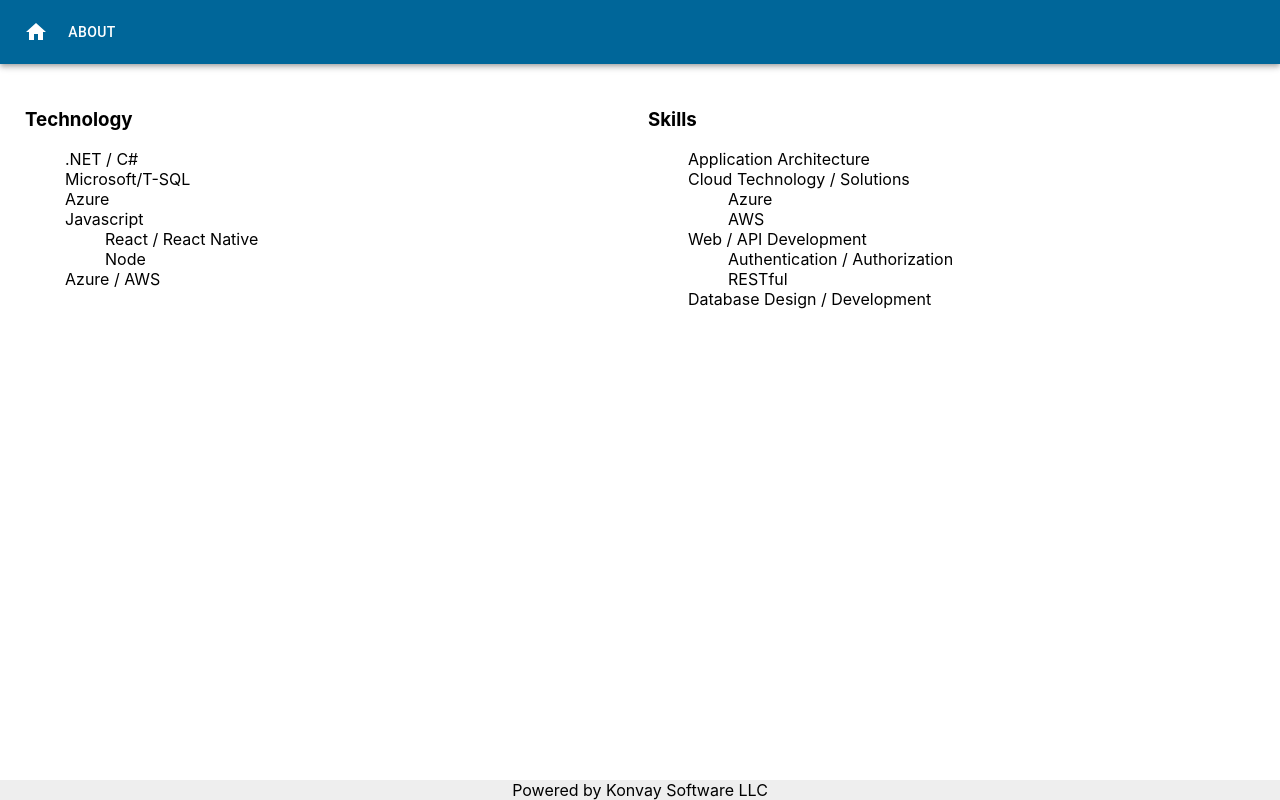
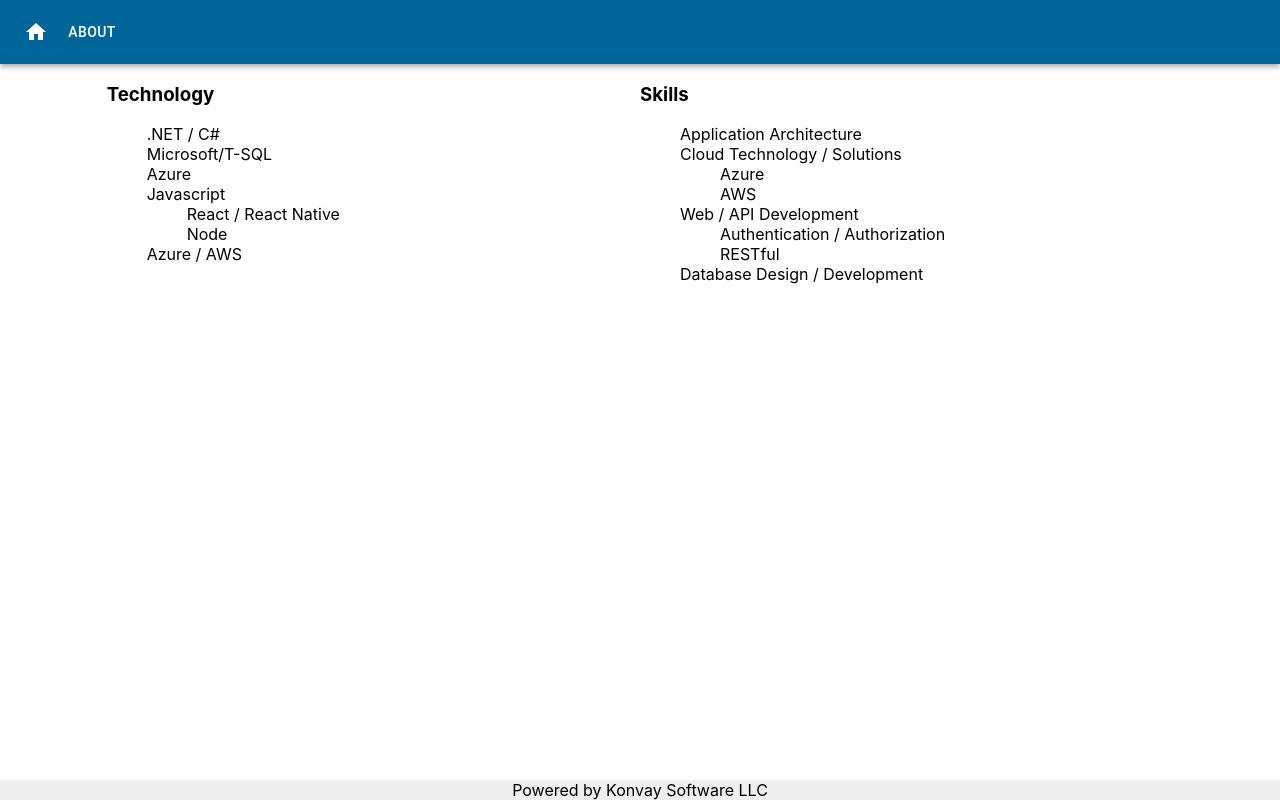
Before and after one commit to Konvay/portfolio, a React (Create React App) app: page /portfolio/about in a window 1280 px wide. Built offline with nearby package versions, Linux system fonts and the light colour scheme.

Commit message:
Alignment of things

```diff
--- a/src/pages/About.jsx
+++ b/src/pages/About.jsx
@@ -9,8 +9,10 @@ import '../styles/About.scss'
 const About = () => {
     return (
         <div class="about">
-            <Grid container spacing={2}>
-                <Grid item xs={6}>
+            <Grid container
+                direction="row"
+                justify="center">
+                <Grid item xs={5}>
                     <h3>Technology</h3>
                     <ul>
                         <li>.NET / C#</li>
@@ -24,7 +26,7 @@ const About = () => {
                         <li>Azure / AWS</li>
                     </ul>
                 </Grid>
-                <Grid item xs={6}>
+                <Grid item xs={5}>
                     <h3>Skills</h3>
                     <ul>
                         <li>Application Architecture</li>
--- a/src/pages/Home.jsx
+++ b/src/pages/Home.jsx
@@ -1,9 +1,17 @@
 import React from 'react';
+
+import {
+  Grid
+} from '@material-ui/core'
 
 const Home = () => {
   return (
     <div>
-      Work In Progress...
+      <Grid container>
+        <Grid item xs={12}>
+          Konvay Software LLC provides software solutions and development needs.
+        </Grid>
+      </Grid>
     </div>
   );
 }
--- a/src/styles/About.scss
+++ b/src/styles/About.scss
@@ -1,5 +1,4 @@
 .about {
-    padding: 25px;
     text-align: left;
 
     ul {
```
